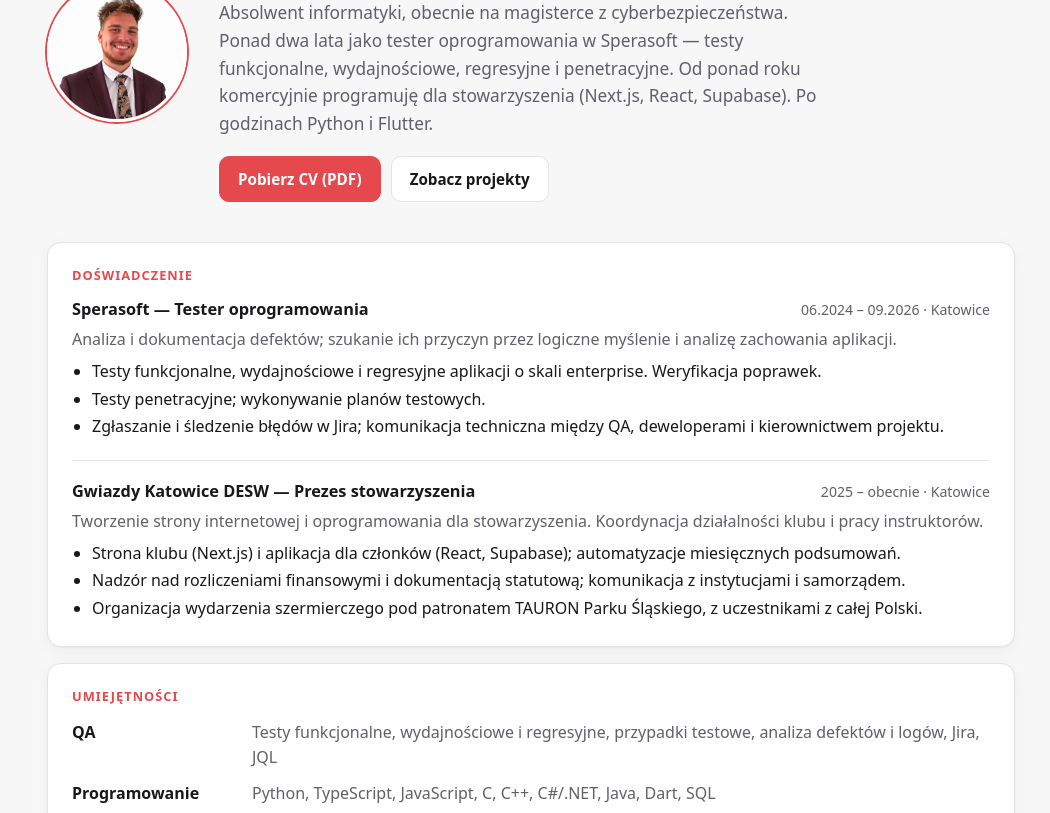
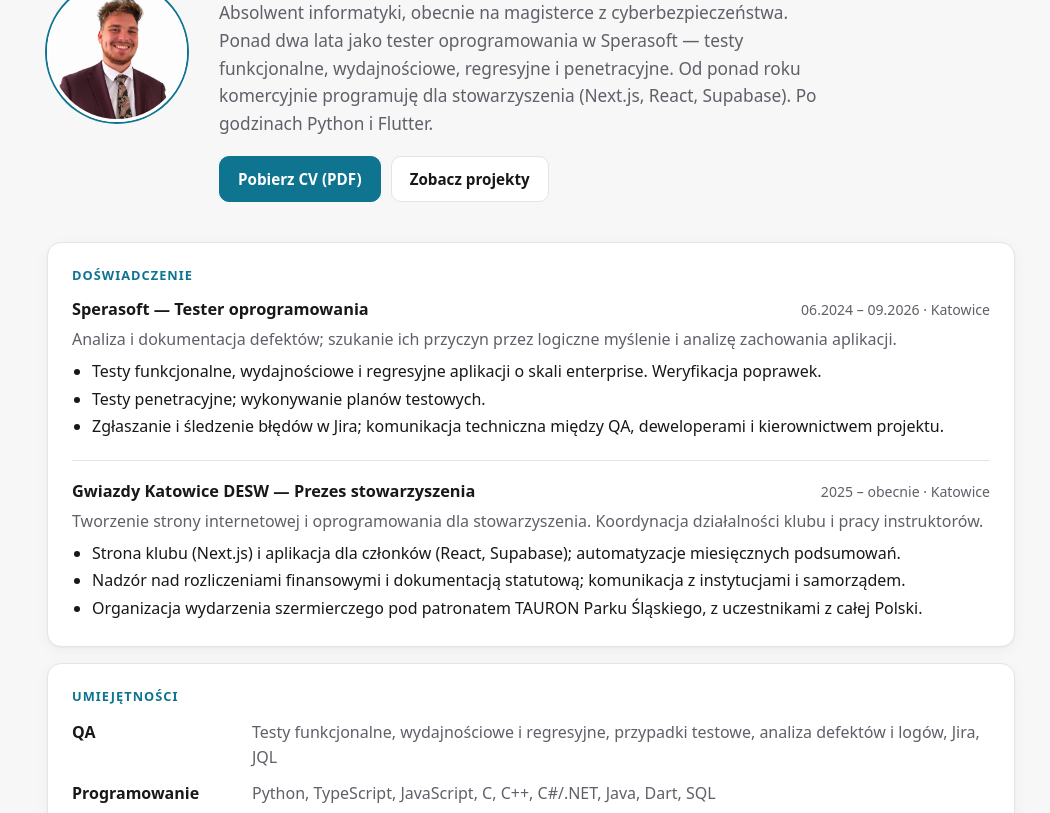
Before and after one commit to kleszczuch/Portfolio, a plain HTML site: page index.html in a window 1280 px wide. Shown: the part 203-1016 px from the top of the page, without its empty margins (109-1159 px from the left). Drawn offline with Linux system fonts and the light colour scheme.

Commit message:
feat: style changes!

```diff
--- a/styles.css
+++ b/styles.css
@@ -4,8 +4,9 @@
   --text: #18181b;
   --muted: #5f6068;
   --border: #e4e4e7;
-  --accent: #e5484d;
-  --accent-soft: #fdecec;
+  --accent: #0e7490;
+  --accent-soft: #e0f7fa;
+  --on-accent: #ffffff;
   --radius: 14px;
   --shadow: 0 1px 2px rgb(0 0 0 / .04), 0 4px 16px rgb(0 0 0 / .04);
 }
@@ -16,8 +17,9 @@
     --text: #ececef;
     --muted: #a0a0ab;
     --border: #2a2a30;
-    --accent: #ff6369;
-    --accent-soft: #3a1b1d;
+    --accent: #22d3ee;
+    --accent-soft: #0e2a30;
+    --on-accent: #0f0f11;
     --shadow: none;
   }
 }
@@ -90,7 +92,7 @@ main { max-width: 1000px; margin: 0 auto; padding: 40px 16px 64px; }
   transition: transform .15s, border-color .15s;
 }
 .btn:hover { transform: translateY(-1px); border-color: var(--accent); }
-.btn.primary { background: var(--accent); border-color: var(--accent); color: #fff; }
+.btn.primary { background: var(--accent); border-color: var(--accent); color: var(--on-accent); }
 
 /* ---------- CV ---------- */
 .cv { display: grid; gap: 16px; }
```
Also changed, not shown: index.html (line endings or trailing spaces).
